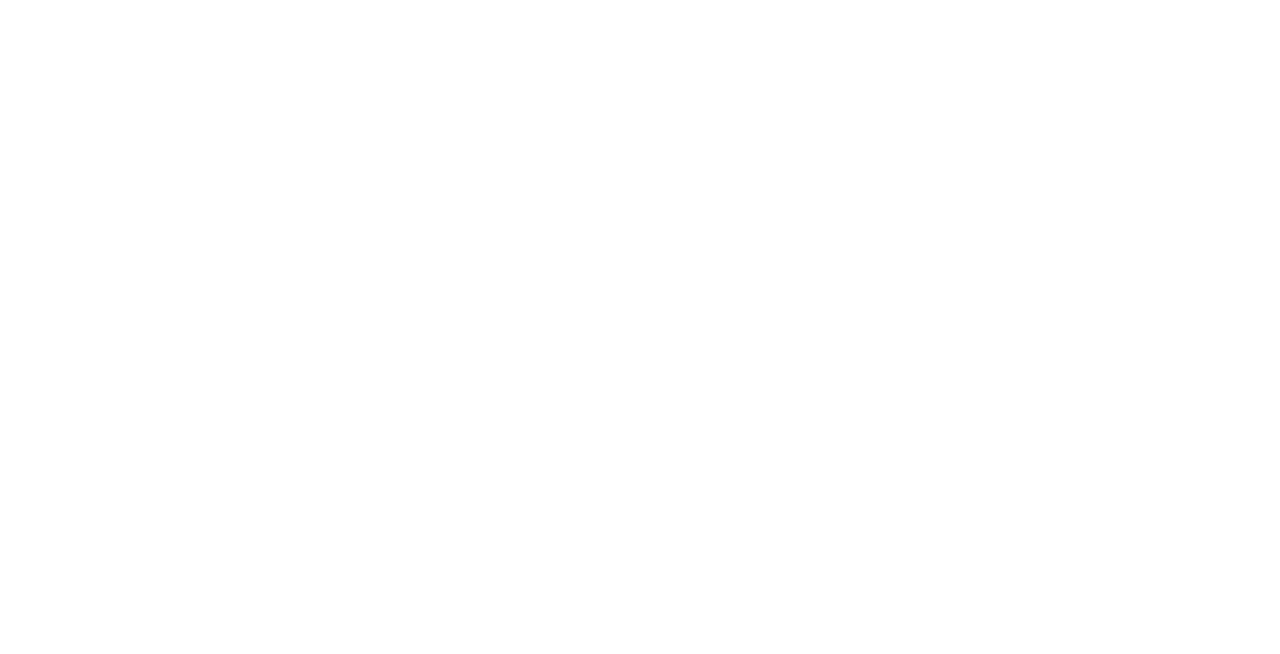
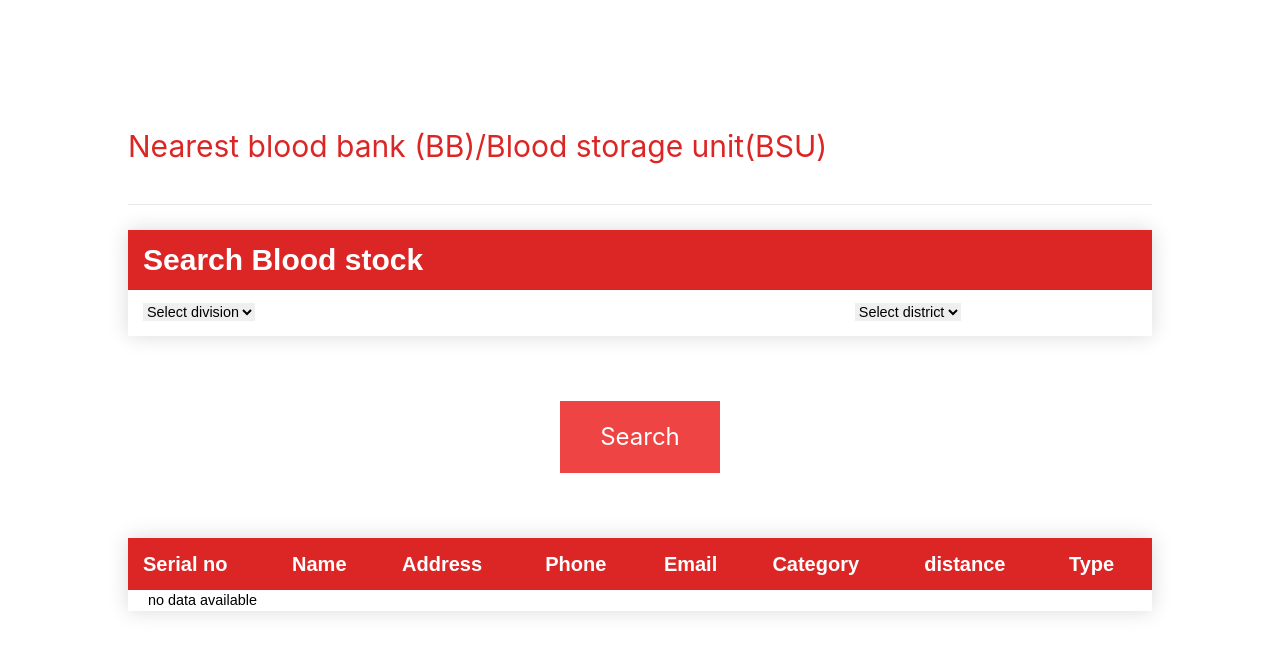
Before and after one commit to csilm/EBloodBank, a React (Create React App) app in the folder fontendfiles/: page /bloodDirectory in a window 1280 px wide. Before the commit this address had no page. Shown: the top 654 px of the page. Built offline with nearby package versions, Linux system fonts and the light colour scheme.

Commit message:
blood directory

```diff
--- a/fontendfiles/src/App.js
+++ b/fontendfiles/src/App.js
@@ -20,6 +20,7 @@
 import Thelasamialogin from './components/ThelasamiaLogin/Thelasamialogin';
 import Notifications from './components/Notifications/Notifications';
 import ContactUs from './components/Contact Us/ContactUs';
+import BloodDirectory from './components/Blood_Directory/BloodDirectory';
 function App() {
   return (
     <div className="App">
@@ -33,6 +34,7 @@
           <Route path="/Dlogin" element={<Donorlogin/>} ></Route>
           <Route path="/faq" element={<Faq></Faq>} ></Route>
           <Route path="/bloodstock" element={<BloodStock></BloodStock>} ></Route>
+          <Route path="/bloodDirectory" element={<BloodDirectory></BloodDirectory>} ></Route>
           <Route path="/login" element={<Login></Login>} ></Route>
           <Route path="/register" element={<Register></Register>} ></Route>
           <Route path="/thelasamia" element={<Thelasamialogin/>} />
--- /dev/null
+++ b/fontendfiles/src/components/Blood_Directory/BloodDirectory.js
@@ -0,0 +1,63 @@
+import React from 'react';
+
+const BloodDirectory = () => {
+    return (
+        <div className='p-32'>
+        <h1 className='text-3xl text-red-600 mb-10'>Nearest blood bank (BB)/Blood storage unit(BSU) </h1>
+        <hr />
+        <table class="styled-table">
+<thead>
+    <tr>
+        <th className='text-3xl bg-red-600'> Search Blood stock</th>
+        <th className='text-3xl bg-red-600'></th>
+    </tr>
+</thead>
+<tbody>
+    <tr>
+        <td className='' ><select name="cars" id="cars">
+<option value="volvo">Select division</option>
+<option value="saab">Dhaka</option>
+<option value="mercedes">Chattogram</option>
+<option value="audi">Rajshahi</option>
+<option value="audi">Khulna</option>
+</select></td>
+<td ><select name="cars" id="cars">
+<option value="volvo">Select district</option>
+<option value="saab">Dhaka</option>
+<option value="mercedes">Chattogram</option>
+<option value="audi">Rajshahi</option>
+<option value="audi">Khulna</option>
+</select></td>
+    </tr>
+
+</tbody>
+</table>
+<div className='p-10 text-center '>
+<button className='text-2xl  bg-red-500 px-10 py-5 text-white' >Search</button>
+</div>
+<table class="styled-table">
+<thead>
+    <tr>
+        <th className='text-xl bg-red-600'> Serial no</th>
+        <th className='text-xl bg-red-600'> Name</th>
+        <th className='text-xl bg-red-600'> Address</th>
+        <th className='text-xl bg-red-600'> Phone</th>
+        <th className='text-xl bg-red-600'>Email</th>
+        <th className='text-xl bg-red-600'> Category</th>
+        <th className='text-xl bg-red-600'> distance</th>
+        <th className='text-xl bg-red-600'> Type</th>
+    </tr>
+</thead>
+<tbody>
+    <tr className='text-center'>
+        no data available
+    </tr>
+
+</tbody>
+</table>
+
+    </div>
+    );
+};
+
+export default BloodDirectory;
--- a/fontendfiles/src/index.css
+++ b/fontendfiles/src/index.css
@@ -1,8 +1,6 @@
 @tailwind base;
 @tailwind components;
 @tailwind utilities;
-
-
 @tailwind utilities;
 
 body {
```
Also changed, not shown: 1 other file (tests, documents, lock files or other folders).
